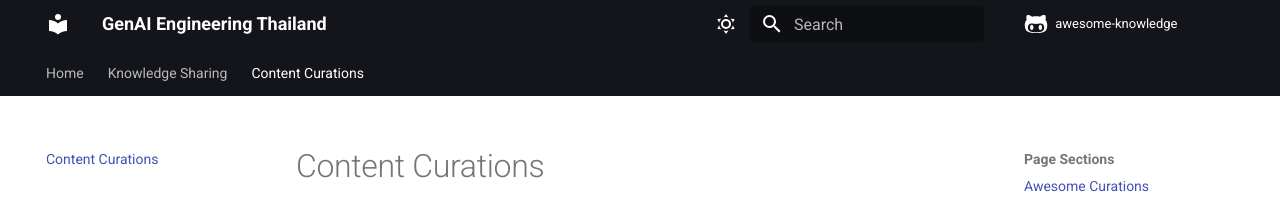
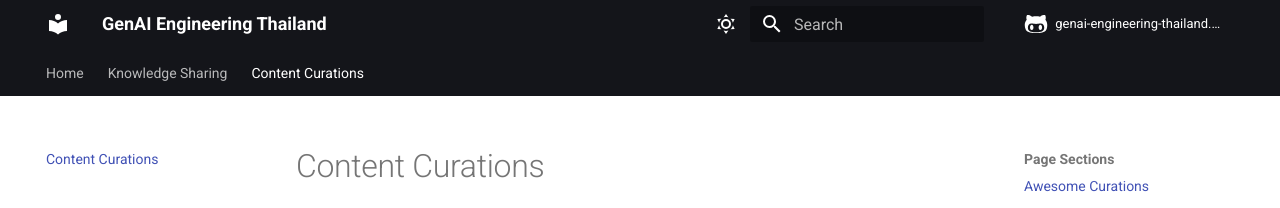
Before and after one commit to genai-engineering-thailand/genai-engineering-thailand.github.io, an MkDocs documentation site: the page built from docs/awesome_curation.md, in a window 1280 px wide. Shown: the top 208 px of the page. Built offline with MkDocs 1.6.1 and Material for MkDocs 9.7.7, drawn with Linux system fonts in a browser that asks for light colours; comment, search, counter and statistics services are not loaded.

Commit message:
chore: revise url

```diff
--- a/mkdocs.yml
+++ b/mkdocs.yml
@@ -3,8 +3,8 @@ site_description: an active Generative AI community based in Thailand.
 site_author: GenAI Engineering Thailand
 
 # Repository
-repo_name: awesome-knowledge
-repo_url: https://github.com/genai-engineering-thailand/awesome-knowledge
+repo_name: genai-engineering-thailand.github.io
+repo_url: https://github.com/genai-engineering-thailand/genai-engineering-thailand.github.io
 edit_uri: "blob/main/docs/"
 
 docs_dir: docs/
```
